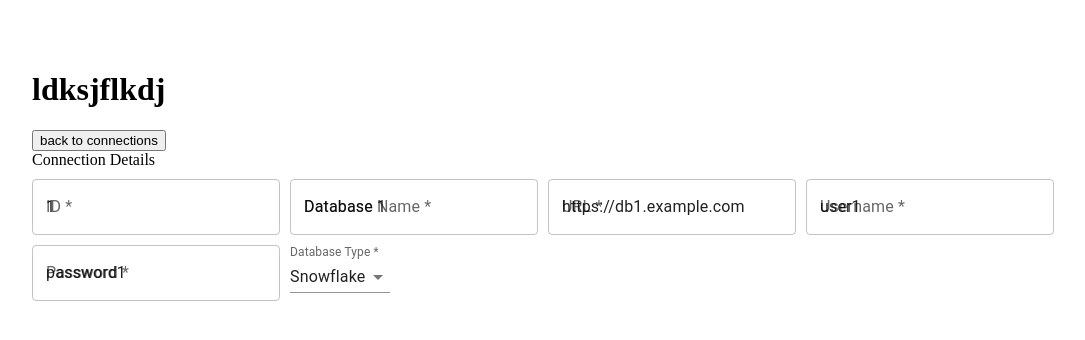
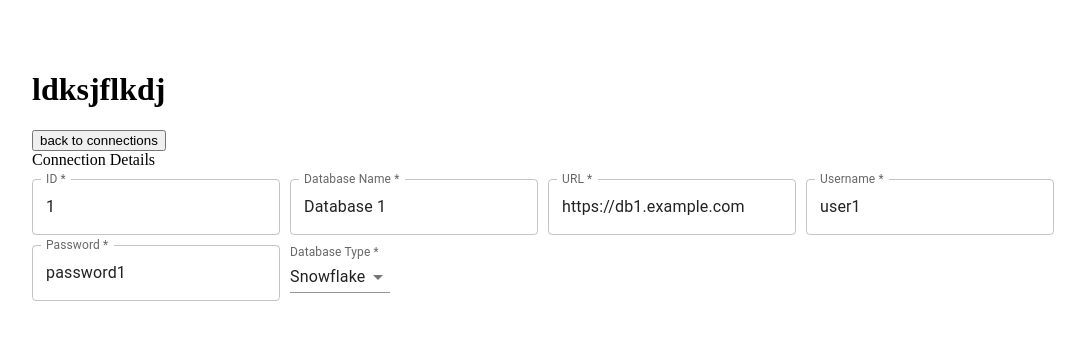
Before and after one commit to waz11/database-connection-manager, a React (Create React App) app: page /connection/1 in a window 1280 px wide. Shown: the top 340 px of the page, without its empty margins (18-1103 px from the left). Built offline with nearby package versions, Linux system fonts and the light colour scheme; data requests are answered from the project's data file.

Commit message:
connection form

```diff
--- a/src/components/ConnectionForm/ConnectionForm.tsx
+++ b/src/components/ConnectionForm/ConnectionForm.tsx
@@ -10,9 +10,16 @@ interface IProps {
   onSubmit?: any;
   onClose?: any;
   connection?: any;
+  isEditMode?: boolean;
 }
 
-const ConnectionForm = ({ fields, connection, onSubmit, onClose }: IProps) => {
+const ConnectionForm = ({
+  fields,
+  connection,
+  onSubmit,
+  onClose,
+  isEditMode,
+}: IProps) => {
   const {
     register,
     setValue,
@@ -45,11 +52,13 @@ const ConnectionForm = ({ fields, connection, onSubmit, onClose }: IProps) => {
               />
             ) : (
               <TextField
-                id="id"
+                id={id}
                 label={`${title}${required ? " *" : ""}`}
                 {...register(id, {
                   required,
                 })}
+                defaultValue={connection ? connection?.[id] || " " : undefined}
+                inputProps={{ readOnly: !isEditMode }}
               />
             )}
           </div>
--- a/src/components/ConnectionForm/ConnectionFormDIalog.tsx
+++ b/src/components/ConnectionForm/ConnectionFormDIalog.tsx
@@ -20,6 +20,7 @@ const ConnectionFormDialog = ({ onClose }: any) => {
         fields={addingConnectionFields}
         onSubmit={onSubmit}
         onClose={onClose}
+        isEditMode
       />
     </FormDialog>
   );
--- a/src/pages/ConnectionDetails/ConnectionDetails.tsx
+++ b/src/pages/ConnectionDetails/ConnectionDetails.tsx
@@ -8,7 +8,7 @@ import NavigateButton from "../../components/NavigateButton/NavigateButton";
 import ROUTES from "../../routes";
 
 const ConnectionDetails = () => {
-  const [connection, setConnection] = useState<Record<string, string>>();
+  const [connection, setConnection] = useState<Record<string, string>>({});
   const { id } = useParams();
 
   useEffect(() => {
```
